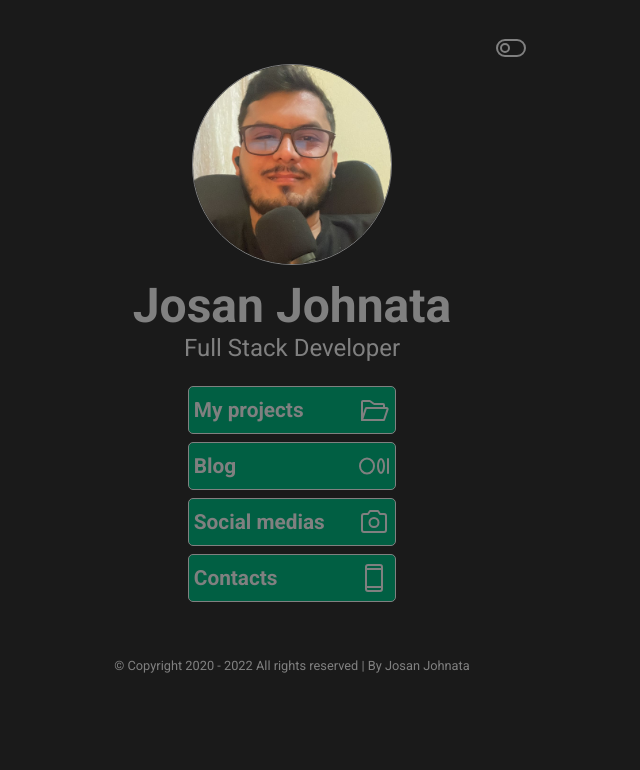
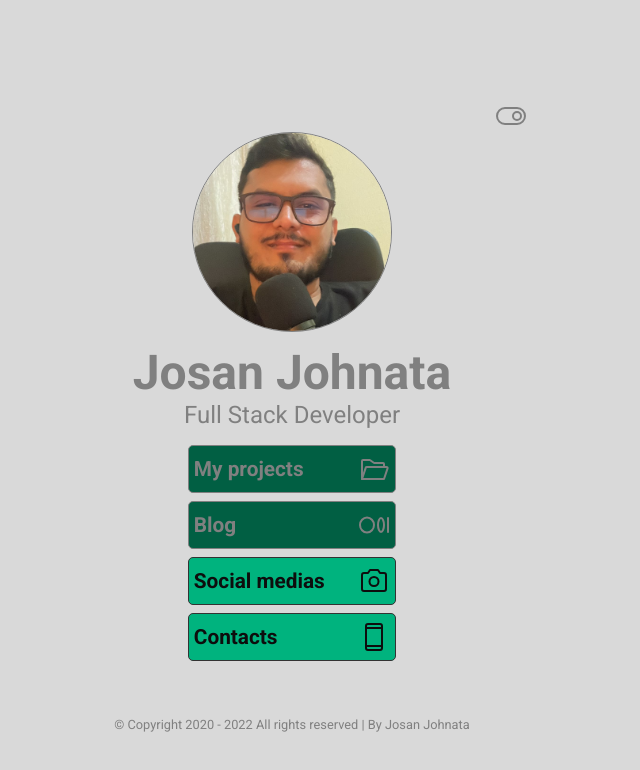
Before and after one commit to josanjohnata/josan-johnata, a React (Vite) app: page / in a window 1280 px wide. Shown: the top 770 px of the page, without its empty margins (348-988 px from the left). Built offline with nearby package versions, Linux system fonts and the light colour scheme.

Commit message:
feat: Adiciona darkTheme e lightTheme

```diff
--- a/src/Home/Home.module.css
+++ b/src/Home/Home.module.css
@@ -3,6 +3,47 @@ main {
   flex-direction: column;
   justify-content: center;
   align-items: center;
+  width: 100%;
+  height: 100%;
+  position: fixed;
+}
+
+.darkTheme {
+  background: var(--gray-600);
+  color: var(--gray-100);
+}
+
+.lightTheme {
+  background: var(--gray-200);
+  color: var(--gray-700);
+}
+
+.lightTheme button, a {
+  margin-bottom: 0.5rem;
+  padding: 0 0.3rem 0 0.3rem;
+  display: flex;
+  justify-content: space-between;
+  align-items: center;
+  width: 13rem;
+  height: 3rem;
+  border-radius: 5px;
+  border: 1px solid var(--gray-400);
+  background-color: var(--green-300);
+  font-family: 'Roboto', sans-serif;
+  font-size: 1.3rem;
+  font-weight: 700;
+  color: var(--gray-700);
+  transition: background-color 0.3s linear;
+  cursor: pointer;
+  text-decoration: none;
+}
+
+.sectionMenu button:hover, a:hover {
+  animation: sectionIcons .3s;
+  animation-iteration-count: 5;
+  border: 1px solid var(--gray-400);
+  background-color: var(--green-500);
+  color: var(--gray-400);
 }
 
 .header {
@@ -73,6 +114,9 @@ main {
 .sectionMenu button:hover, a:hover {
   animation: sectionIcons .3s;
   animation-iteration-count: 5;
+  border: 1px solid var(--gray-400);
+  background-color: var(--green-500);
+  color: var(--gray-400);
 }
 
 @keyframes sectionIcons {
@@ -81,28 +125,6 @@ main {
   50% {margin-left: 0;}
   75% {margin-left: -7px;}
   100% {margin-left: 0;}
-}
-
-.sectionMenu .sectionProjects:hover {
-  color: var(--gray-400);
-}
-
-.sectionMenu .sectionBlog:hover {
-  color: var(--gray-400);
-}
-
-.sectionMenu .sectionSocialMedia:hover {
-  color: var(--gray-400);
-}
-
-.sectionMenu .sectionContact:hover {
-  color: var(--gray-400);
-}
-
-.sectionMenu button:hover {
-  border: 1px solid var(--gray-400);
-  background-color: var(--green-500);
-  color: var(--gray-400);
 }
 
 footer {
--- a/src/Home/Home.tsx
+++ b/src/Home/Home.tsx
@@ -14,8 +14,12 @@ import johnIcon from '../assets/john-icon.png';
 import styles from './Home.module.css';
 
 function Home() {
-  const [isLight, setIsLight] = useState(false);
+  const [isLight, setIsLight] = useState(true);
   const navigate = useNavigate();
+
+  const toggleTheme = () => {
+    setIsLight(!isLight);
+  };
 
   const redirectSocialMedias = () => {
     navigate('/social-medias', { replace: true });
@@ -27,24 +31,22 @@ function Home() {
 
   return (
       <>
-        <main>
+        <main className={isLight === true ? styles.lightTheme : styles.darkTheme}>
           <header className={styles.header}>
             <span
               className={styles.toggleButton}
-              onClick={() => {
-                setIsLight(!isLight);
-              }}
+              onClick={() => toggleTheme()}
             >
-            {
-              isLight === true? <ToggleRight size={32} color='#4EA8DE' className={styles.toggleRight} /> :
-              <ToggleLeft size={32} color='#808080' className={styles.toggleLeft} />
-            }
+              {
+                isLight === true? <ToggleRight size={32} color='#808080' /> :
+                <ToggleLeft size={32} color='#4EA8DE' />
+              }
             </span>
             <img src={johnIcon} alt="icon programmer"/>
             <h1 className={styles.title}>Josan Johnata</h1>
             <p className={styles.subtitle}>Full Stack Developer</p>
           </header>
-          <section className={styles.sectionMenu}>
+          <section className={isLight === true ? styles.lightTheme : styles.sectionMenu}>
             <a href={'https://github.com/josanjohnata'} target="_blank">
               My projects
               <FolderOpen size={32} className={styles.sectionProjects} />
--- a/src/index.css
+++ b/src/index.css
@@ -15,7 +15,7 @@
 
 :focus {
   outline: transparent;
-  box-shadow: 0 0 0 2px var(--blueDark);
+  box-shadow: 0 0 0 2px var(--green-300);
 }
 
 * {
@@ -24,12 +24,6 @@
   box-sizing: border-box;
 }
 
-body {
-  background: var(--gray-600);
-  color: var(--gray-100);
-  -webkit-font-smoothing: antialiased;
-}
-
 body, input, textarea, button {
   font-family: 'Roboto', sans-serif;
   font-weight: 400;
--- a/src/main.tsx
+++ b/src/main.tsx
@@ -1,7 +1,7 @@
 import React from 'react';
 import ReactDOM from 'react-dom/client';
 import App from './App';
-import './index.css'
+import './index.css';
 
 ReactDOM.createRoot(document.getElementById('root') as HTMLElement).render(
   <React.StrictMode>
--- a/src/pages/pages.module.css
+++ b/src/pages/pages.module.css
@@ -49,6 +49,9 @@ Social Medias
 .sectionMenu button:hover, a:hover {
   animation: sectionIcons .3s;
   animation-iteration-count: 5;
+  border: 1px solid var(--gray-400);
+  background-color: var(--green-500);
+  color: var(--gray-400);
 }
 
 @keyframes sectionIcons {
```
